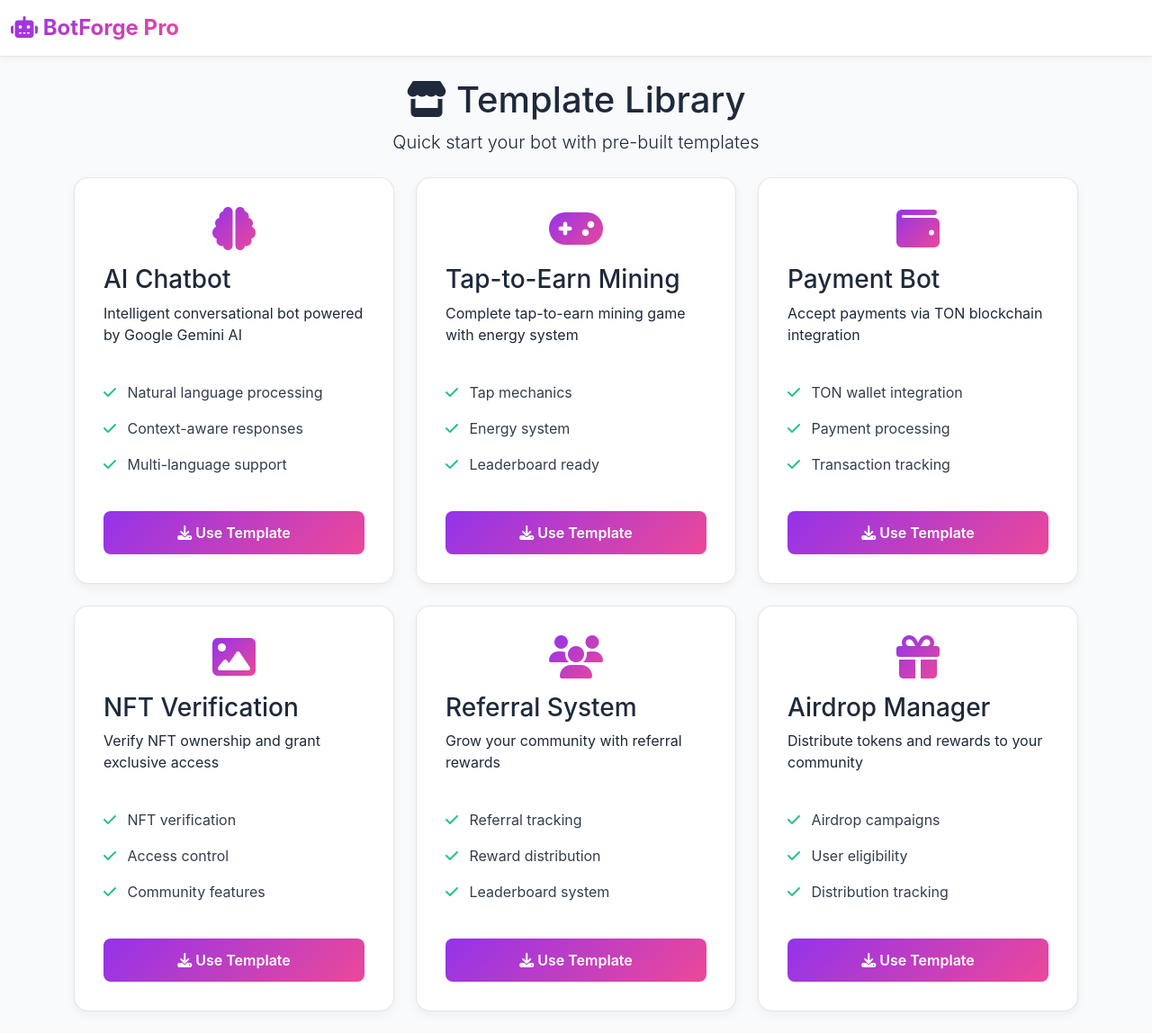
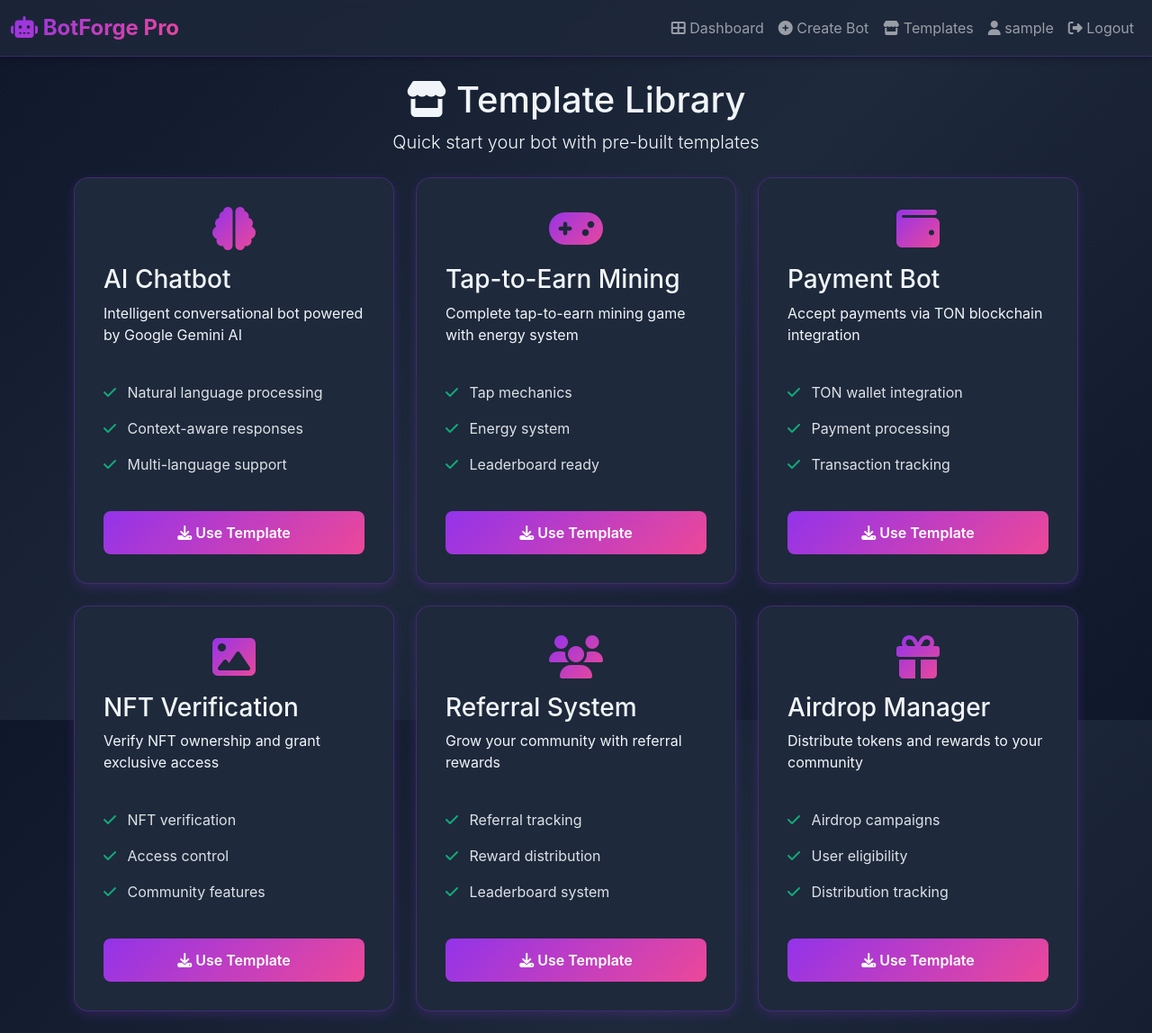
Before and after one commit to julisunkan/botman, a Flask app: page /templates in a window 1280 px wide. Shown: the whole page at 90% size. Run offline with Flask 3, Linux system fonts and the light colour scheme; the visitor is signed in with stand-in values (Sample User, id 1).

Commit message:
Update website colors to a darker theme for better contrast
Refactors static/css/style.css to implement a dark theme by changing background, card, and text colors, and adjusting borders and shadows to use a new color palette.

Replit-Commit-Author: Agent
Replit-Commit-Session-Id: 7f3cb0e5-3abf-4bcb-b539-67afdea0a234
Replit-Commit-Checkpoint-Type: full_checkpoint
Replit-Commit-Event-Id: 9a6583b6-c7e8-4e48-b244-5f4149d2de3a
Replit-Commit-Screenshot-Url: https://storage.googleapis.com/screenshot-production-us-central1/1839457b-fbb1-4ba2-9f8a-d3897c052775/7f3cb0e5-3abf-4bcb-b539-67afdea0a234/hrLBRiD

```diff
--- a/static/css/style.css
+++ b/static/css/style.css
@@ -1,12 +1,12 @@
 :root {
-    --bg-dark: #f8fafc;
-    --bg-card: #ffffff;
+    --bg-dark: #0f172a;
+    --bg-card: #1e293b;
     --primary: #9333ea;
     --secondary: #ec4899;
     --success: #10b981;
     --danger: #ef4444;
-    --text-light: #1e293b;
-    --glass-bg: rgba(255, 255, 255, 0.9);
+    --text-light: #f1f5f9;
+    --glass-bg: rgba(30, 41, 59, 0.9);
 }
 
 * {
@@ -16,17 +16,18 @@
 }
 
 body {
-    background: var(--bg-dark);
+    background: linear-gradient(135deg, #0f172a 0%, #1e293b 50%, #0f172a 100%);
+    background-attachment: fixed;
     color: var(--text-light);
     font-family: -apple-system, BlinkMacSystemFont, 'Segoe UI', Roboto, 'Helvetica Neue', Arial, sans-serif;
     min-height: 100vh;
 }
 
 .navbar {
-    background: var(--bg-card) !important;
+    background: rgba(30, 41, 59, 0.8) !important;
     backdrop-filter: blur(10px);
-    border-bottom: 1px solid rgba(0, 0, 0, 0.1);
-    box-shadow: 0 2px 8px rgba(0, 0, 0, 0.05);
+    border-bottom: 1px solid rgba(147, 51, 234, 0.3);
+    box-shadow: 0 2px 8px rgba(0, 0, 0, 0.3);
 }
 
 .navbar-brand {
@@ -321,8 +322,8 @@ body {
     backdrop-filter: blur(10px);
     border-radius: 1rem;
     padding: 2rem;
-    border: 1px solid rgba(0, 0, 0, 0.1);
-    box-shadow: 0 4px 12px rgba(0, 0, 0, 0.05);
+    border: 1px solid rgba(147, 51, 234, 0.3);
+    box-shadow: 0 4px 12px rgba(147, 51, 234, 0.2);
     height: 100%;
     display: flex;
     flex-direction: column;
```
Also changed, not shown: other parts of static/css/style.css (+36 -31 lines).
